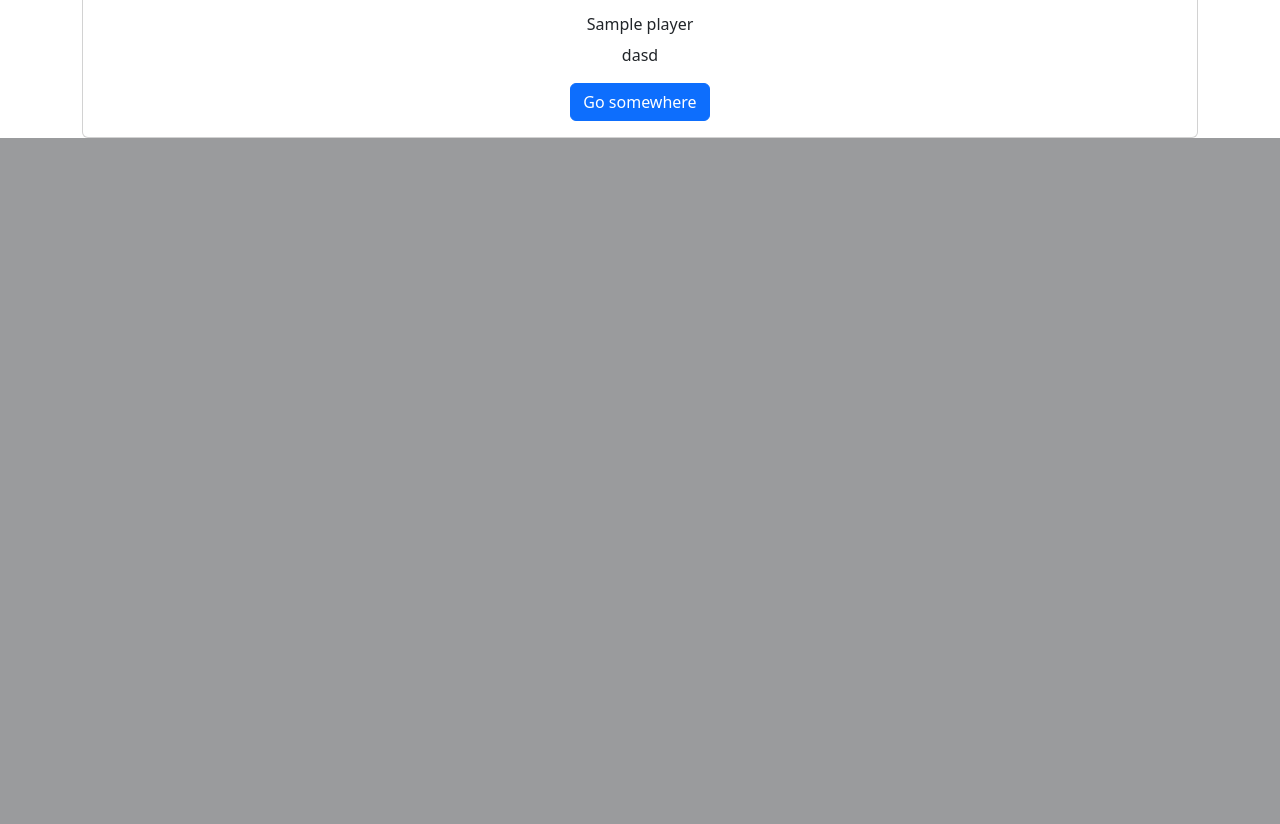
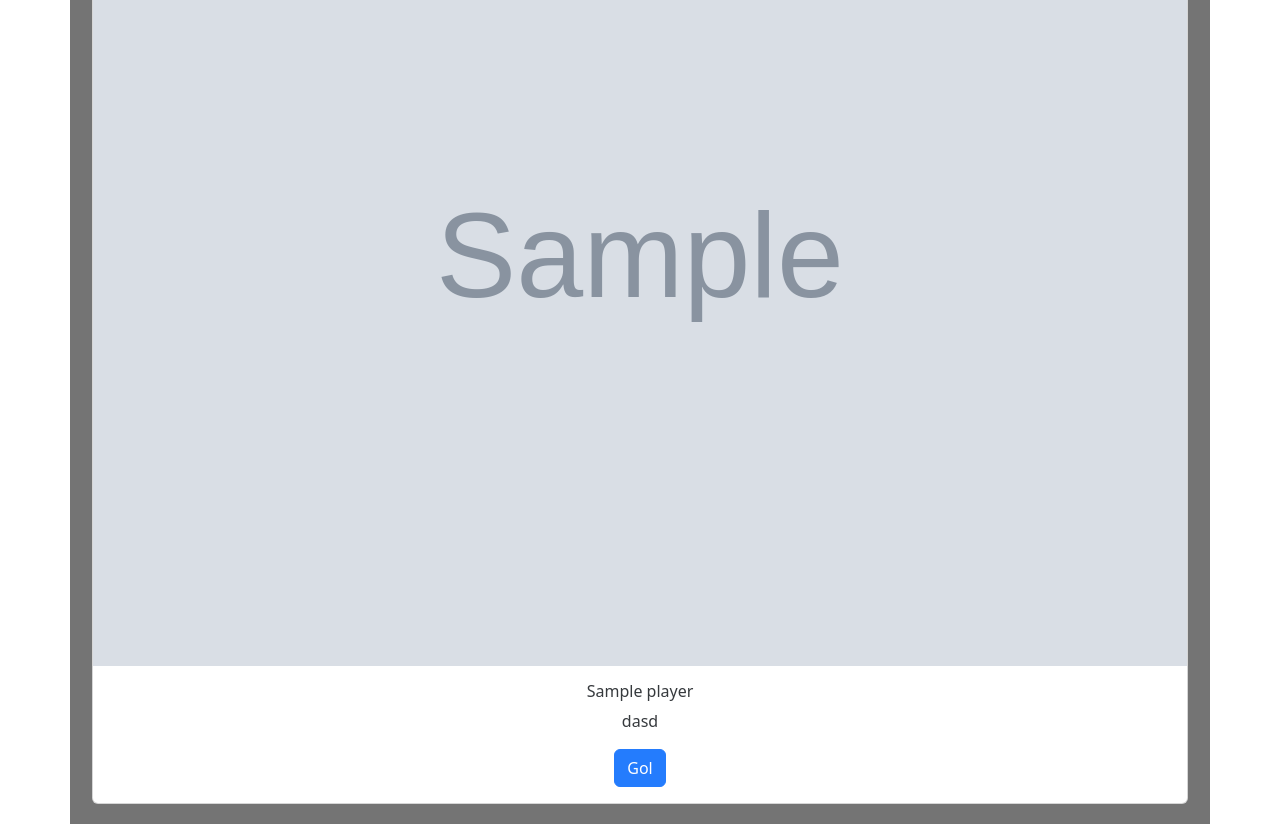
Before and after one commit to diegopasti/controle_partidas, a Django app: template apps/game/templates/game.html in a window 1280 px wide. Shown: the part 1405-2229 px from the top of the page. Before the commit the page ends 1543 px from the top, so only its background shows below. Run offline with Django 4.2, Linux system fonts and the light colour scheme; the template is opened without the code that fills it: values that come from a table or form of the project are taken from there, others are empty; tables that the repository leaves empty hold one stand-in row (values such as "Sample post"); grey boxes marked "Sample" are stand-in pictures.

Commit message:
Ajustes nas colunas do admin de players, groups, bookings. Criação de campos no admin de reservas. Criação de campo para membros do grupo para formar lista previa. Ajustes na interface de jogo. Ajustes no signal de booking para incrementar contador de reservas do grupo.

```diff
--- a/apps/core/static/core/css/admin.css
+++ b/apps/core/static/core/css/admin.css
@@ -64,7 +64,8 @@
 }
 
 /* Entities */
-.column-owner_with_phone, .column-route, .column-bookings{
+.column-owner_with_phone, .column-route, .column-bookings, .column-teams, .column-matches, .column-best_player
+.column-time, .column-total_bookings, .column-members_and_type, .column-time, .column-status{
     text-align: center !important;
     white-space: nowrap;
     width: 100px;
--- a/apps/entities/models.py
+++ b/apps/entities/models.py
@@ -68,6 +68,7 @@ class Group(BaseModel):
     type = models.CharField("Tipo de Grupo", max_length=20, choices=TYPE, blank=False)
     days = MultiSelectField("Dias de Jogo", choices=DAYS, max_choices=7, max_length=80, null=True, blank=True)
     bookings = models.IntegerField("Total de Reservas", default=0, blank=True)
+    members = models.ManyToManyField("game.Player", verbose_name=_('Membros'), blank=True)
 
     def __str__(self):
         return self.owner.__str__().upper()
--- a/apps/game/admin/booking.py
+++ b/apps/game/admin/booking.py
@@ -15,7 +15,8 @@ class BookingAdmin(ResultAdmin):
     search_fields = ['group__name']
 
     list_display = (
-        "local", "player_group", "time", "status", "column_separator", "best_player", "teams", "matches", "start", "finish", "duration",
+        "local", "player_group", "time", "status", "column_separator", "matches", "teams",
+        "best_player", "start", "finish", "duration",
     )
 
     fieldsets = (
--- a/apps/game/models.py
+++ b/apps/game/models.py
@@ -101,9 +101,9 @@ class Booking(BaseModel, ResultFields):
     status = models.CharField("Status", max_length=10, choices=STATUS, default="AGUARDANDO", blank=False)
     players = models.ManyToManyField("Player", verbose_name=_('Jogadores'))
 
-    start = models.DateTimeField(_('Início da Partida'), null=True, blank=True)
-    finish = models.DateTimeField(_('Término da Partida'), null=True, blank=True)
-    duration = models.DurationField(_('Duração Partida'), null=True, blank=True)
+    start = models.DateTimeField(_('Início da Reserva'), null=True, blank=True)
+    finish = models.DateTimeField(_('Término da Reserva'), null=True, blank=True)
+    duration = models.DurationField(_('Duração da Reserva'), null=True, blank=True)
 
     best_player = models.ForeignKey(
         "Player", null=True, blank=True, on_delete=models.DO_NOTHING,
--- a/apps/game/templates/game.html
+++ b/apps/game/templates/game.html
@@ -17,7 +17,35 @@ body {
   background-position: center;
   background-repeat: no-repeat;
   background-size: cover;
-}
+  }
+
+  .team-layer {
+    padding-top: 20px;
+    padding-bottom: 20px;
+    padding-left: 10px;
+    padding-right: 10px;
+
+    background-color: #666;
+    opacity: 0.9;
+  }
+
+  .card {
+    background: #fff;
+  }
+
+  .clock {
+    align-items: center;
+    /*background-color: rgba(255, 255, 255, 0.5);
+    border: 1px solid #000;
+    width: 250px;
+    color: #fff;*/
+
+    display: flex;
+    font-size: 60px;
+    justify-content: center;
+    height: 100px;
+
+  }
 </style>
 {% endblock %}
 {% block content %}
@@ -25,12 +53,16 @@ body {
   <div class="row">
     <div class="col">
       {{ match.first_team.name }}
-      <div class="row justify-content-md-center">
+      <div class="row justify-content-md-center team-layer">
 
       {% for player in match.first_team.players.all %}
-        <div class="col">
+        <div class="col" onclick="cliquei({{ match.first_team.id }}, {{ player.id }}, '{{ player.name }}')">
           <div class="card">
-            <img src="/media/{{player.image}}" class="card-img-top img-fluid" alt="..." style="width:145px;">
+            {% if player.image %}
+            <img src="/media/{{player.image}}" class="card-img-top" alt="...">
+            {% else %}
+            <img src="/media/empty.png" class="card-img-top" alt="...">
+            {% endif %}
             <div class="card-body">
               <h6 class="card-title">{{ player.name }}</h6>
               <p class="card-text">dasd</p>
@@ -43,14 +75,15 @@ body {
     </div>
   </div>
 
+  <br>
+
   <div class="row">
     <div class="col-12">
       <div class="card">
-        <img src="/media/{{player.image}}" class="card-img-top img-fluid" alt="..." style="width:145px;">
         <div class="card-body">
-          <h6 class="card-title">{{ player.name }}</h6>
-          <p class="card-text">dasd</p>
-          <a href="#" class="btn btn-primary">Go somewhere</a>
+          <div class="container">
+            <div class="clock"></div>
+          </div>
         </div>
       </div>
     </div>
@@ -59,16 +92,20 @@ body {
   <div class="row">
     <div class="col">
       {{ match.second_team.name }}
-      <div class="row justify-content-md-center">
+      <div class="row justify-content-md-center team-layer">
 
       {% for player in match.second_team.players.all %}
-        <div class="col">
+        <div class="col" onclick="cliquei(match.second_team.id, player.id, player.name)">
           <div class="card">
-            <img src="..." class="card-img-top" alt="...">
+            {% if player.image %}
+            <img src="/media/{{player.image}}" class="card-img-top" alt="...">
+            {% else %}
+            <img src="/media/empty.png" class="card-img-top" alt="...">
+            {% endif %}
             <div class="card-body">
               <h6 class="card-title">{{ player.name }}</h6>
               <p class="card-text">dasd</p>
-              <a href="#" class="btn btn-primary">Go somewhere</a>
+              <a href="#" class="btn btn-primary">Gol</a>
             </div>
           </div>
         </div>
@@ -78,3 +115,27 @@ body {
   </div>
 </div>
 {% endblock %}
+
+{% block scripts %}
+<script>
+  function cliquei(team, player_id, player_name){
+    alert("fez gol "+player_name);
+  }
+
+  const getHours = () => {
+    const clock = document.getElementsByClassName('clock')[0]
+    const date = new Date()
+    const hours = date.getHours()
+    const minutes = date.getMinutes()
+    const seconds = date.getSeconds()
+    const hour = hours < 10 ? `0${hours}` : hours
+    const minute = minutes < 10 ? `0${minutes}` : minutes
+    const second = seconds < 10 ? `0${seconds}` : seconds
+    clock.innerHTML = `${hour}:${minute}:${second}`
+  }
+
+  setInterval(() => {
+    getHours()
+  }, 1000)
+</script>
+{% endblock %}
```
Also changed, not shown: apps/entities/admin.py (+26 -4 lines), apps/game/signals.py (added, +18 -0 lines), media/empty.png (added).
